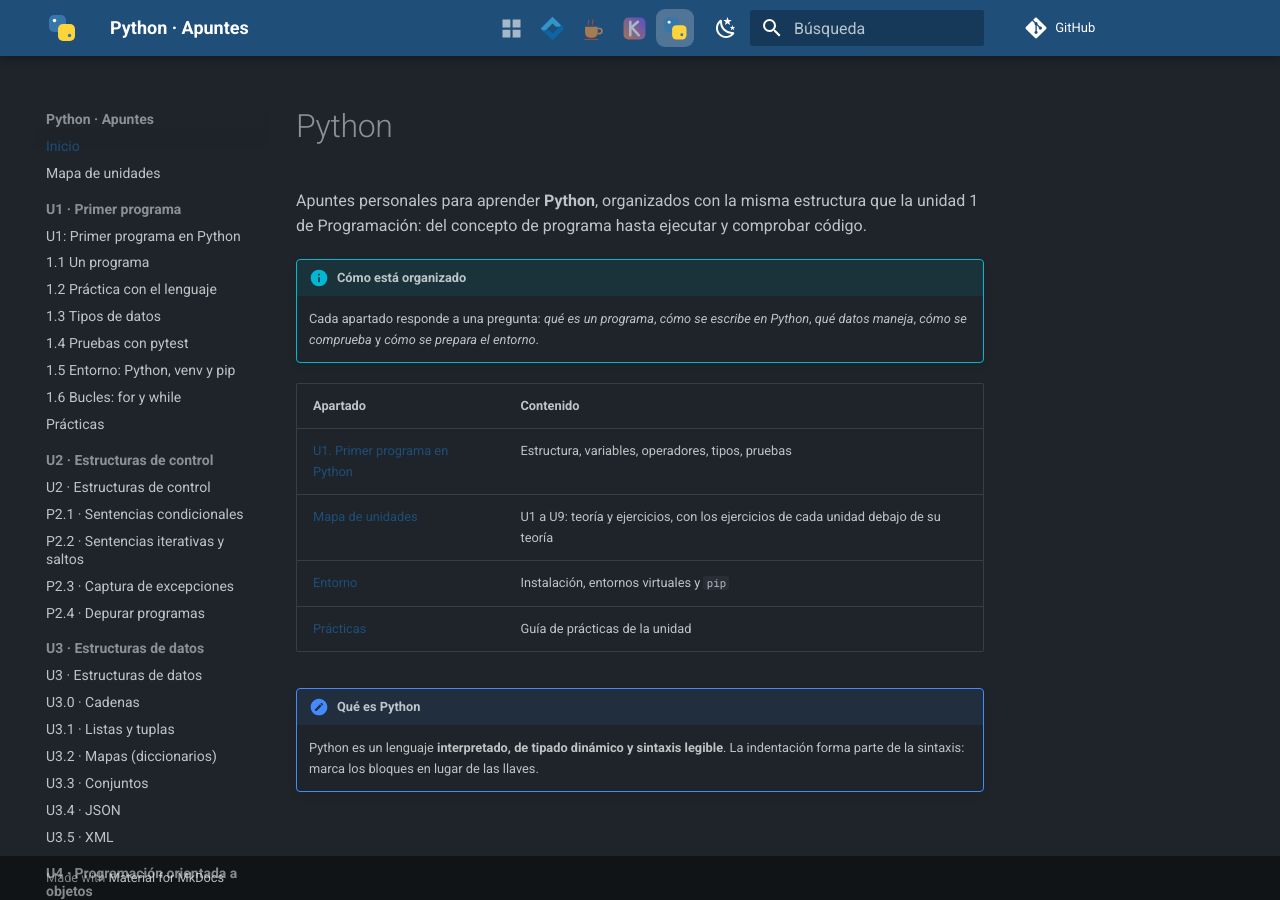
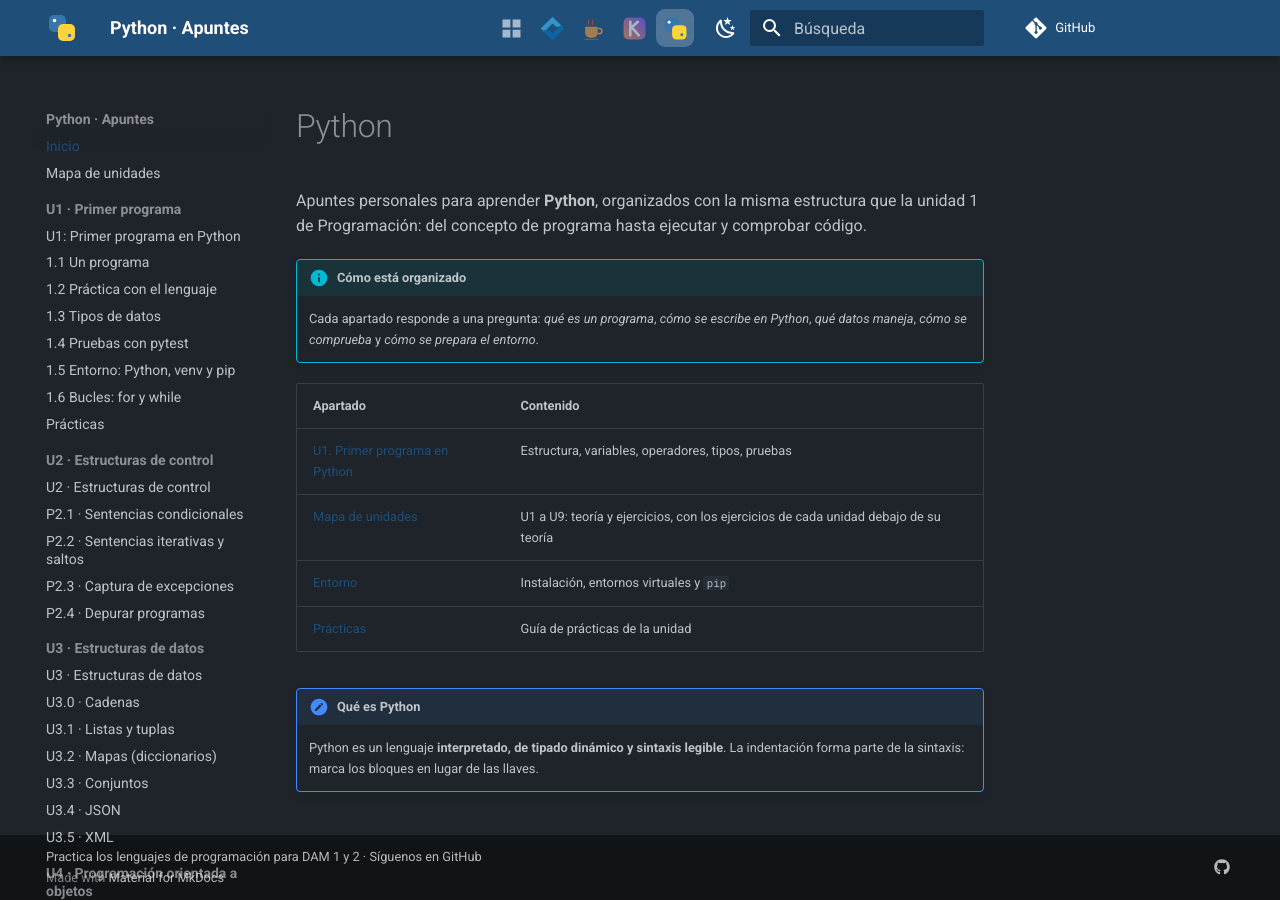
Before and after one commit to apuntes-dam/python-apuntes, an MkDocs documentation site: the page built from docs/index.md, in a window 1280 px wide. Built offline with MkDocs 1.6.1 and Material for MkDocs 9.7.7, drawn with Linux system fonts in a browser that asks for light colours; comment, search, counter and statistics services are not loaded.

Commit message:
Portada con titulo y boton para seguir la organizacion; pie con enlace a GitHub
Co-Authored-By: Claude Sonnet 5.5 <noreply@anthropic.com>

```diff
--- a/mkdocs.yml
+++ b/mkdocs.yml
@@ -29,6 +29,12 @@ extra_css:
   - assets/lenguajes.css
 extra_javascript:
   - assets/lenguajes.js
+extra:
+  social:
+    - icon: fontawesome/brands/github
+      link: https://github.com/apuntes-dam/
+      name: Síguenos en GitHub
+copyright: Practica los lenguajes de programación para DAM 1 y 2 · <a href="https://github.com/apuntes-dam/">Síguenos en GitHub</a>
 markdown_extensions:
   - admonition
   - tables
```
Also changed, not shown: docs/assets/soluciones.json (+1 -1 lines).
